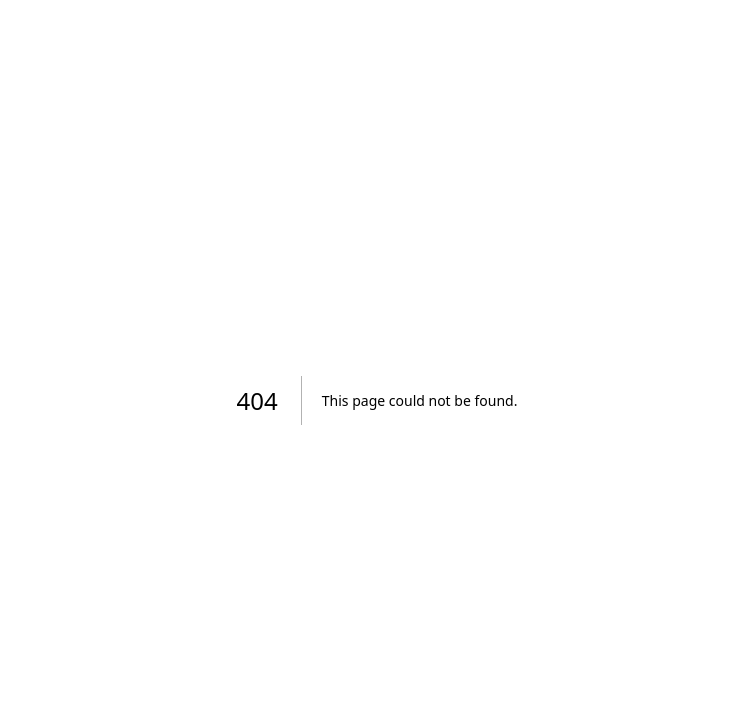
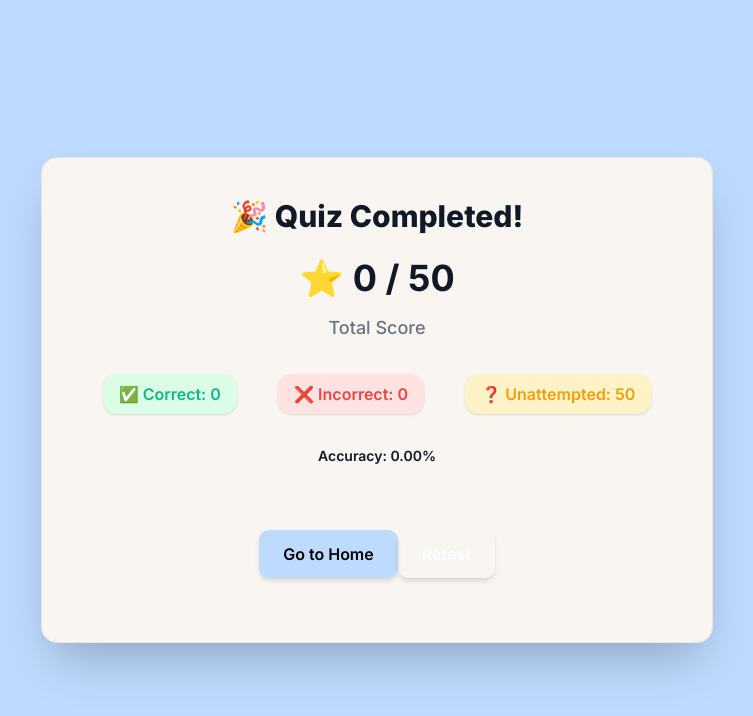
Before and after one commit to InshiyaRavat/question-bank, a Next.js app: page /result in a window 1280 px wide. Before the commit this address had no page. Shown: the top 716 px of the page, without its empty margins (263-1016 px from the left). Built offline with nearby package versions, Linux system fonts and the light colour scheme.

Commit message:
added result

```diff
--- /dev/null
+++ b/src/app/result/page.js
@@ -0,0 +1,140 @@
+'use client';
+import { THEME } from '@/theme';
+import { useRouter } from "next/navigation";
+import React, { useEffect, useState } from 'react';
+
+export default function Result() {
+    const [score, setScore] = useState(0);
+    const [correct, setCorrect] = useState(0);
+    const [incorrect, setIncorrect] = useState(0);
+    const [correctQuestions, setCorrectQuestions] = useState([]);
+    const [incorrectQuestions, setIncorrectQuestions] = useState([]);
+    const [retestOption, setRetestOption] = useState(false);
+    const [type, setType] = useState('');
+    const router = useRouter();
+
+    useEffect(() => {
+        const params = new URLSearchParams(window.location.search);
+
+        setScore(parseInt(params.get('score') || '0'));
+        setCorrect(parseInt(params.get('correctCount') || '0'));
+        setIncorrect(parseInt(params.get('incorrectCount') || '0'));
+        setType(params.get('type'));
+
+        setCorrectQuestions(() => {
+            const stored = localStorage.getItem('correctQuestions');
+            return stored ? stored.split(',') : [];
+        });
+
+        setIncorrectQuestions(() => {
+            const stored = localStorage.getItem('incorrectQuestions');
+            return stored ? stored.split(',') : [];
+        });
+    }, []);
+
+    const percentage = ((score / 50) * 100).toFixed(2);
+
+    const handleRetest = () => {
+        router.push(`/questions?type=${type}&retest=true`);
+    }
+
+    return (
+        <div className={`flex items-center justify-center min-h-screen bg-blue-200 p-6`}>
+            <div className={`bg-[#F9F6F1] shadow-2xl rounded-2xl p-10 max-w-2xl w-full text-center space-y-6 border`}>
+                <h1 className={`text-3xl font-extrabold`}
+                    style={{ color: THEME.textPrimary }}>🎉 Quiz Completed!</h1>
+
+                <div className="flex flex-col items-center gap-4">
+                    <div className={`text-4xl font-bold`}
+                        style={{ color: THEME.textPrimary }}>
+                        ⭐ {score} / 50
+                    </div>
+                    <p className={`text-lg font-medium`}
+                        style={{ color: THEME.textSecondary }}>Total Score</p>
+
+                    <div className="w-full flex justify-around mt-4">
+                        <div className={`bg-green-100 rounded-xl px-4 py-2 shadow font-semibold`}
+                            style={{ color: THEME.success }}
+                        >
+                            ✅ Correct: {correct}
+                        </div>
+                        <div className={`bg-red-100 rounded-xl px-4 py-2 shadow font-semibold`}
+                            style={{ color: THEME.error }}>
+                            ❌ Incorrect: {incorrect}
+                        </div>
+                        <div className={`bg-amber-100 rounded-xl px-4 py-2 shadow font-semibold`}
+                            style={{ color: THEME.warning }}
+                        >
+                            ❓ Unattempted: {50 - (correct + incorrect)}
+                        </div>
+                    </div>
+
+                    <div className={`mt-4 text-sm font-semibold`} style={{ color: THEME.textPrimary }}>
+                        Accuracy: <span style={{ color: THEME.textPrimary }}>{percentage}%</span>
+                    </div>
+                </div>
+
+                {correctQuestions.length > 0 && (
+                    <div className="mt-8 text-left">
+                        <h2 className={`text-lg font-semibold mb-2`}
+                            style={{ color: THEME.textPrimary }}>✅ Correct Questions:</h2>
+                        <div className="flex flex-wrap gap-2">
+                            {correct > 0 ? correctQuestions.map((q, idx) => (
+                                <span
+                                    key={idx}
+                                    className={`px-3 py-1 rounded-full text-sm font-medium shadow`}
+                                    style={{ color: THEME.textPrimary }}
+                                >
+                                    {q}
+                                </span>
+                            )) : (
+                                <span className={`px-3 py-1 bg-red-100 rounded-full text-sm font-medium shadow`}
+                                    style={{ color: THEME.error }}>
+                                    No correct questions
+                                </span>
+                            )}
+                        </div>
+                    </div>
+                )}
+
+                {incorrectQuestions.length > 0 && (
+                    <div className="mt-6 text-left">
+                        <h2 className={`text-lg font-semibold mb-2`}
+                            style={{ color: THEME.error }}>❌ Incorrect Questions:</h2>
+                        <div className="flex flex-wrap gap-2">
+                            {incorrect > 0 ? incorrectQuestions.map((q, idx) => (
+                                <span
+                                    key={idx}
+                                    className={`px-3 py-1 bg-red-100 rounded-full text-sm font-medium shadow`}
+                                    style={{ color: THEME.error }}
+                                >
+                                    {q}
+                                </span>
+                            )) : (
+                                <span className={`px-3 py-1 rounded-full text-sm font-medium shadow`} style={{ color: THEME.warning }}>
+                                    No incorrect questions
+                                </span>
+                            )}
+                        </div>
+                    </div>
+                )}
+
+                <button
+                    className={`mt-10 px-6 py-3 bg-blue-200 text-black cursor-pointer rounded-lg font-semibold hover:bg-blue-400 transition shadow-md`}
+                    onClick={() => window.location.href = '/question-topic'}
+                >
+                    Go to Home
+                </button>
+
+                {type != 'practice' && (
+                    <button
+                        className={`mt-4 px-6 py-3 bg-[${THEME.secondary_5}] text-white rounded-lg font-semibold hover:bg-[${THEME.secondary_6}] transition shadow-md`}
+                        onClick={handleRetest}
+                    >
+                        Retest
+                    </button>
+                )}
+            </div>
+        </div>
+    );
+}
```
